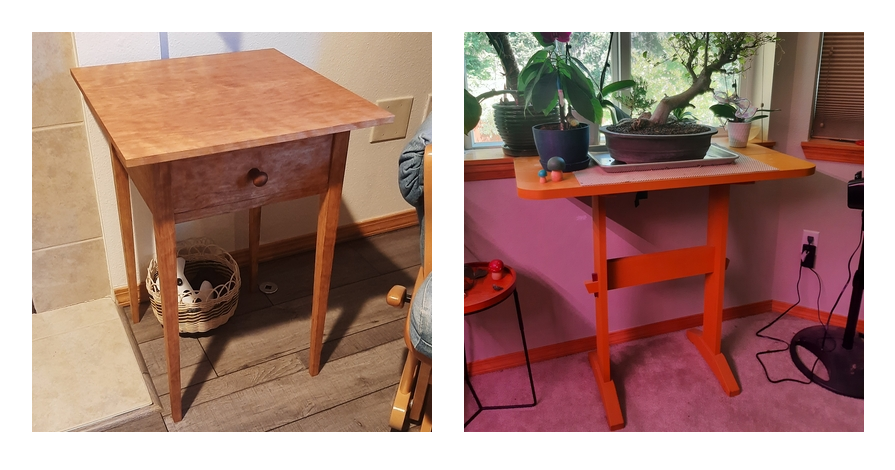
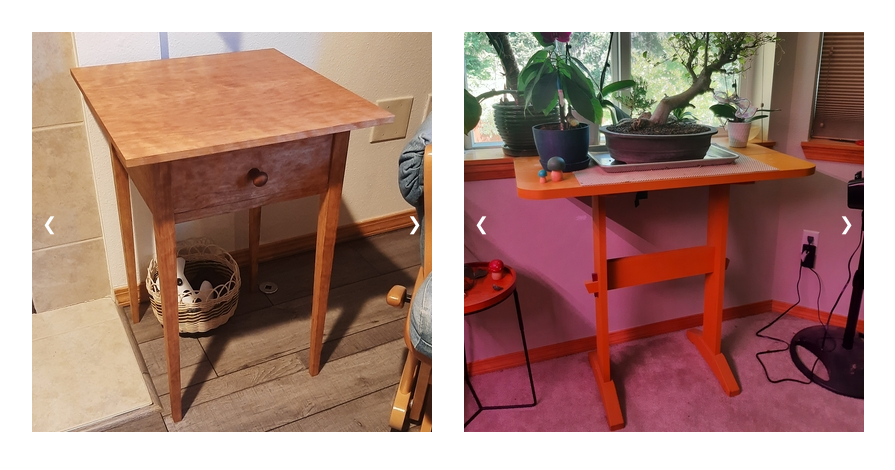
Before and after one commit to jlthompso/project-portfolio-page, a React (Vite) app: page / in a window 1280 px wide. Shown: the top 470 px of the page, without its empty margins (192-1087 px from the left). Built offline with nearby package versions, Linux system fonts and the light colour scheme.

Commit message:
Switch from card flip to gallery.

```diff
--- a/src/App.css
+++ b/src/App.css
@@ -16,6 +16,7 @@
 }
 
 .project-card {
+  position: relative;
   background-color: transparent;
   min-width: 300px;
   max-width: 400px;
@@ -31,42 +32,19 @@
   margin: auto 25px;
 }
 
-/* This container is needed to position the front and back side */
-.project-card-inner {
+.project-card-contents {
   position: relative;
   width: 100%;
   height: 100%;
   text-align: center;
-  transition: transform 0.8s;
-  transform-style: preserve-3d;
 }
 
-/* Do an horizontal flip when you move the mouse over the flip box container */
-@media (pointer: fine) {
-  .project-card:hover .project-card-inner {
-    transform: rotateY(180deg);
-  }
-}
-
-/* Use touchstart on mobile */
-.project-card-flip {
-  transform: rotateY(180deg);
-}
-
-/* Position the front and back side */
-.project-card-front, .project-card-back {
+.project-card-description-container {
   position: absolute;
   width: 100%;
   height: 100%;
-  -webkit-backface-visibility: hidden; /* Safari */
-  backface-visibility: hidden;
-}
-
-/* Style the back side */
-.project-card-back {
   background-color: lightgray;
   color: darkslategray;
-  transform: rotateY(180deg);
 }
 
 .next-button-container {
@@ -93,7 +71,6 @@
 /* Position the "next button" to the right */
 .next {
   right: 0;
-  border-radius: 3px 0 0 3px;
 }
 
 /* Fading animation */
--- a/src/components/ProjectCard.jsx
+++ b/src/components/ProjectCard.jsx
@@ -2,55 +2,40 @@ import Markdown from 'react-markdown'
 import { useState } from 'react'
 
 function ProjectCard({ project }) {
-    const [flipped, setFlipped] = useState(false)
     const [imgIdx, setImgIdx] = useState(0)
     const [timerId, setTimerId] = useState(null)
 
     const projectName = Object.keys(project)[0]
     const projectDescription = project[projectName].description
-    const projectImages = project[projectName].images
-    const resetCard = () => {
-      setImgIdx(0)
-      setFlipped(false)
-    }
+    const projectImages = project[projectName].images.toSpliced(1, 0, null)
     const setTimer = (seconds) => {
       if (timerId) {
         clearTimeout(timerId)
         setTimerId(null)
       }
-      setTimerId(setTimeout(resetCard, seconds * 1000))
+      setTimerId(setTimeout(() => setImgIdx(0), seconds * 1000))
     }
-    const nextImg = () => {
-      if (imgIdx < projectImages.length - 1) {setImgIdx(imgIdx + 1)}
-      setTimer(5)
-    }
-    const prevImg = () => {
-      if (imgIdx > 0) {setImgIdx(imgIdx - 1)}
-      setTimer(5)
-    }
+    const nextImg = () => {setImgIdx((imgIdx + 1) % projectImages.length); setTimer(5)}
+    const prevImg = () => {setImgIdx(imgIdx > 0 ? imgIdx - 1 : projectImages.length - 1); setTimer(5)}
 
     // open links in new tab
     const ExternalLinkRenderer = (props) => <a href={props.href} target="_blank" rel="noreferrer">{props.children}</a>
 
+    // key triggers fade each time the <img> is rendered
     return (
-        <div className='project-card'>
-          <div className={flipped ? 'project-card-inner project-card-flip' : 'project-card-inner'} onTouchStart={() => setFlipped(!flipped)}>
-            <div className="project-card-front">
-              <img className="project-card-image" src={`images/${projectImages[0]}`}/>
+      <div className='project-card'>
+        <div className='project-card-contents'>
+          {imgIdx !== 1 ? <img key={imgIdx} className="project-card-image fade" src={`images/${projectImages[imgIdx]}`}/> :
+            <div className='project-card-description-container'>
+              <h2>{projectName}</h2>
+              <Markdown className="project-card-description" components={{ a: ExternalLinkRenderer }}>{projectDescription}</Markdown>
             </div>
-            <div className="project-card-back">
-              {imgIdx > 0 ? <img className="project-card-image fade" src={`images/${projectImages[imgIdx]}`}/> :
-                <>
-                  <h2>{projectName}</h2>
-                  <Markdown className="project-card-description" components={{ a: ExternalLinkRenderer }}>{projectDescription}</Markdown>
-                </>
-              }
-              {projectImages.length > 1 && <div className='next-button-container'>
-                {imgIdx > 0 && <a className="prev" onClick={() => prevImg()}>&#10094;</a>}
-                {imgIdx < projectImages.length - 1 && <a className="next" onClick={() => nextImg()}>&#10095;</a>}
-              </div>}
-            </div>
+          }
+          <div className='next-button-container'>
+            <a className="prev" onClick={() => prevImg()}>&#10094;</a>
+            <a className="next" onClick={() => nextImg()}>&#10095;</a>
           </div>
+        </div>
       </div>
     )
 }
```
